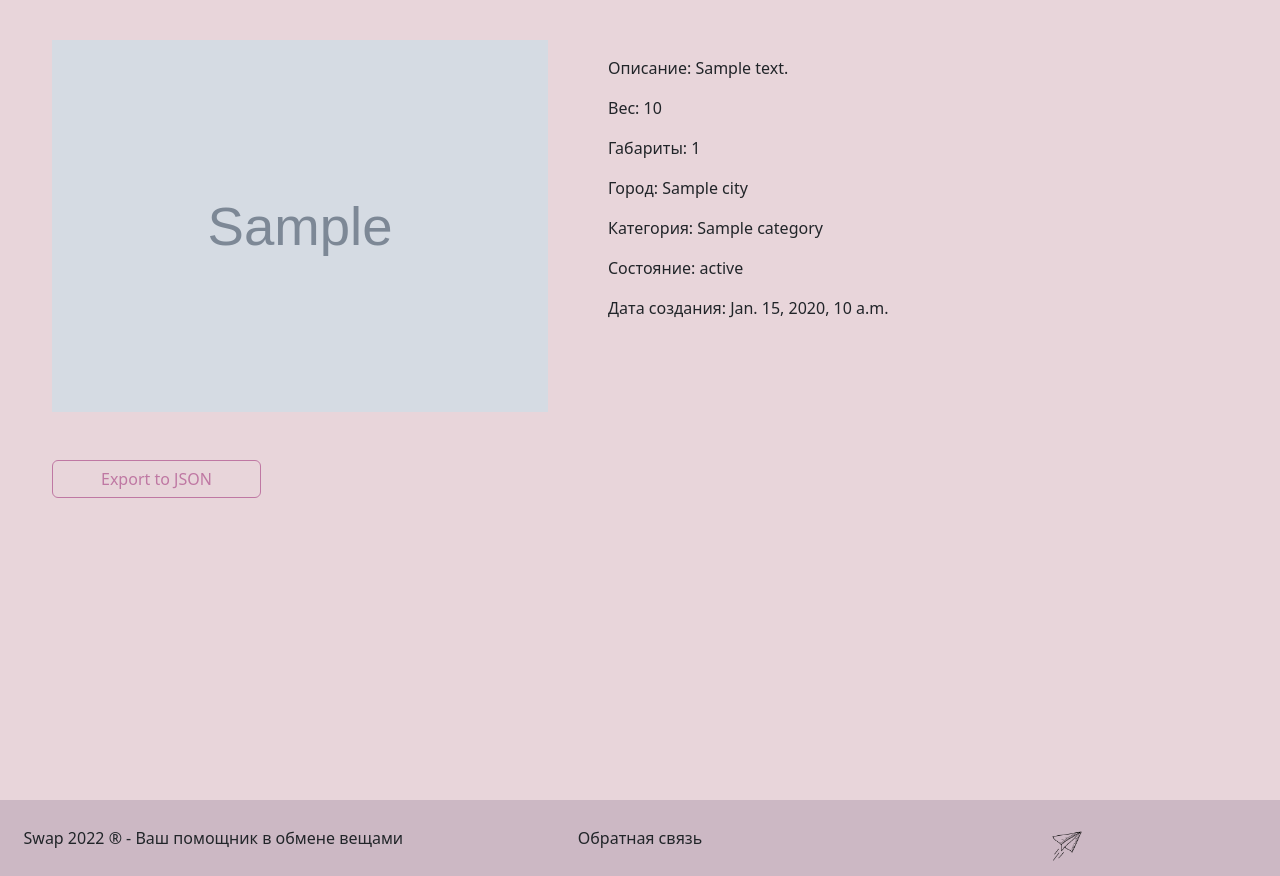
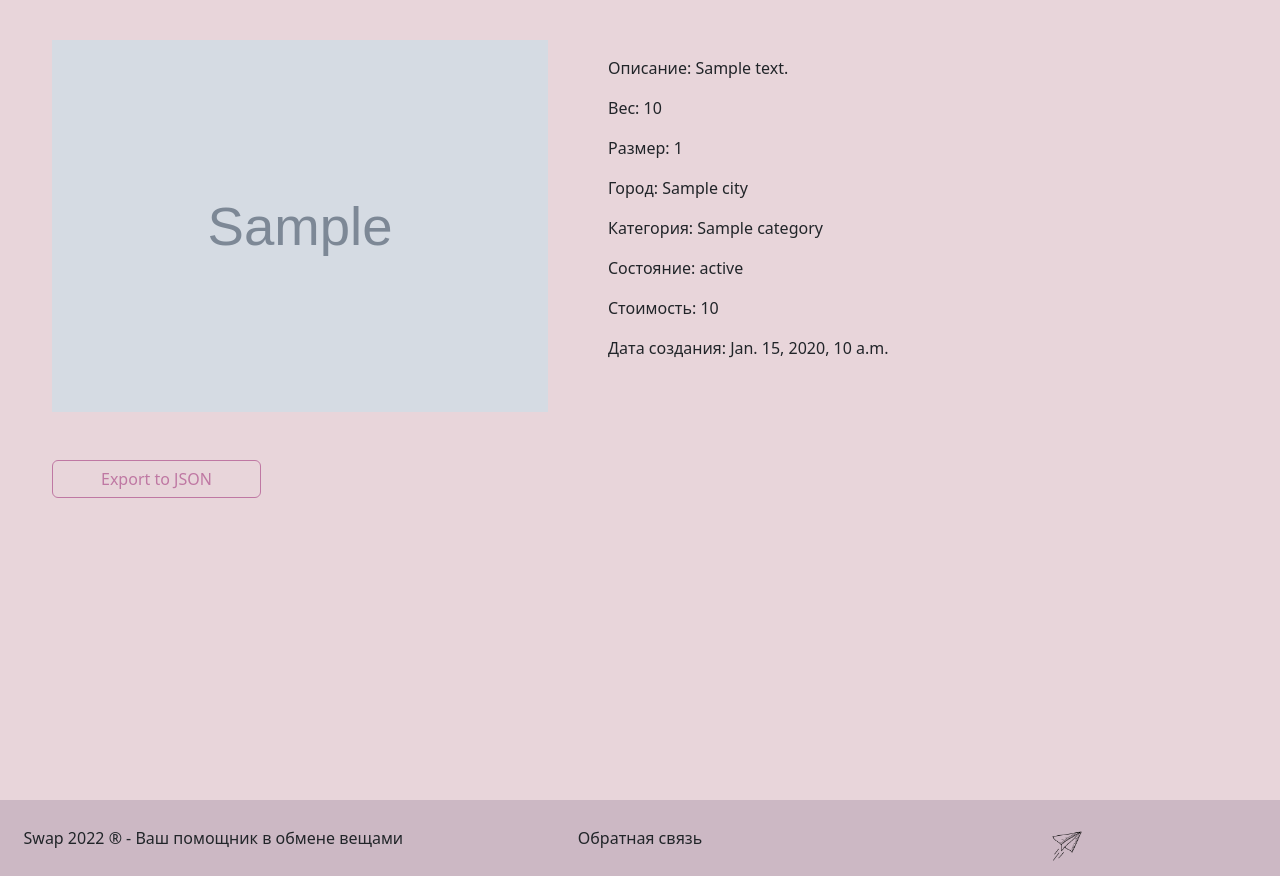
Before and after one commit to moevm/nosql2h22-swap, a Django app: template exchange_site/swap/templates/offer.html in a window 1280 px wide. Shown: the part 66-942 px from the top of the page. Run offline with Django 4.2, Linux system fonts and the light colour scheme; the template is opened without the code that fills it: most values are stand-ins (such as "Sample title", 1, 10 or a date in 2020); grey boxes marked "Sample" are stand-in pictures; some web fonts are replaced.

Commit message:
add price

```diff
--- a/exchange_site/swap/templates/offer.html
+++ b/exchange_site/swap/templates/offer.html
@@ -25,10 +25,11 @@
                   <div class="row">
                     <p>Описание: {{offer.description}}</p>
                     <p>Вес: {{offer.weight}}</p>
-                    <p>Габариты: {{offer.size}}</p>
+                    <p>Размер: {{offer.size}}</p>
                     <p>Город: {{offer.city}}</p>
                     <p>Категория: {{offer.category}}</p>
                     <p>Состояние: {{offer.state}}</p>
+                    <p>Стоимость: {{offer.price}}</p>
                     <p>Дата создания: {{offer.created_at}}</p>
                   </div>
                 </div>
```
